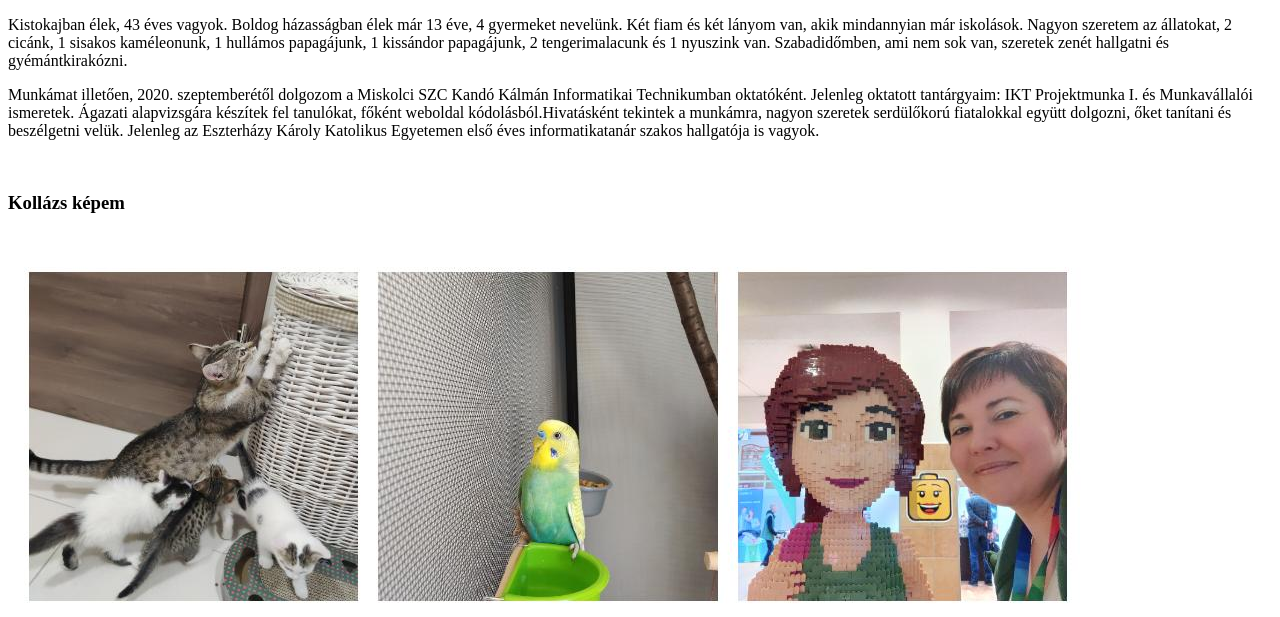
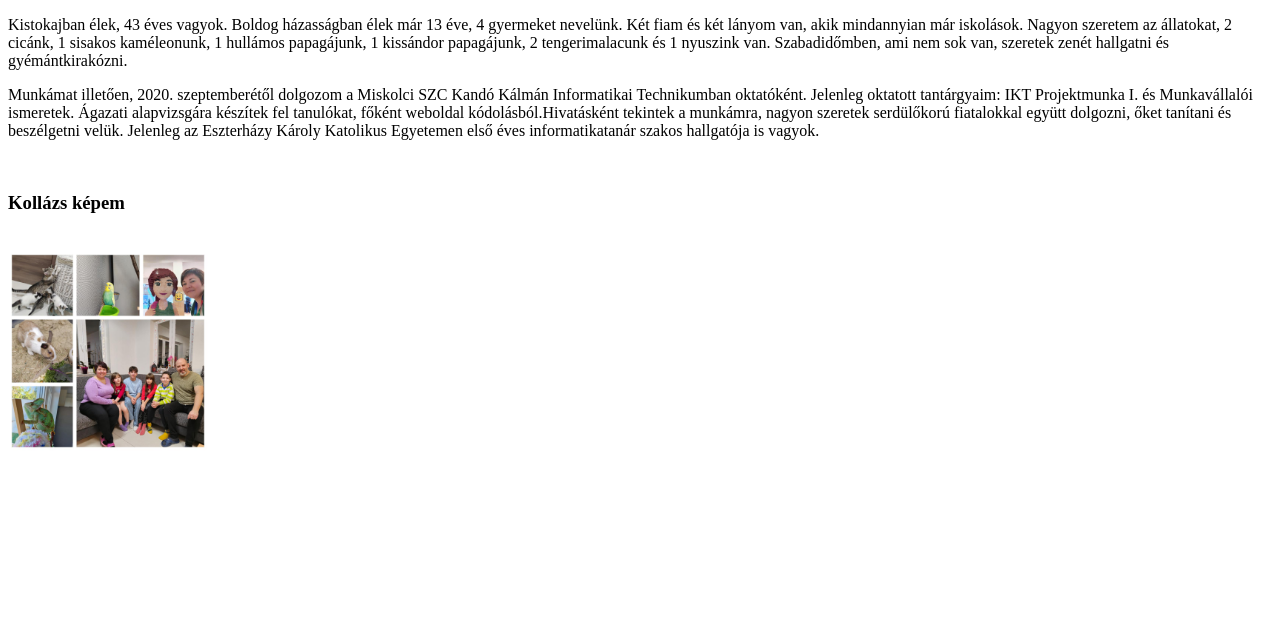
Before and after one commit to sandornefr/9.C_1.cs_web, a plain HTML site: page index.html in a window 1280 px wide. Shown: the part 131-748 px from the top of the page. Drawn offline with Linux system fonts and the light colour scheme.

Commit message:
kép méretének állítása

```diff
--- a/index.html
+++ b/index.html
@@ -25,6 +25,6 @@
 <br>
 <h3>Kollázs képem</h3>
 <br>
-<img src="img/kollazs.jpg" alt="kollázs" title="kollázs">
+<img src="img/kollazs.jpg" alt="kollázs" title="kollázs" width="200">
 </body>
 </html>
```
